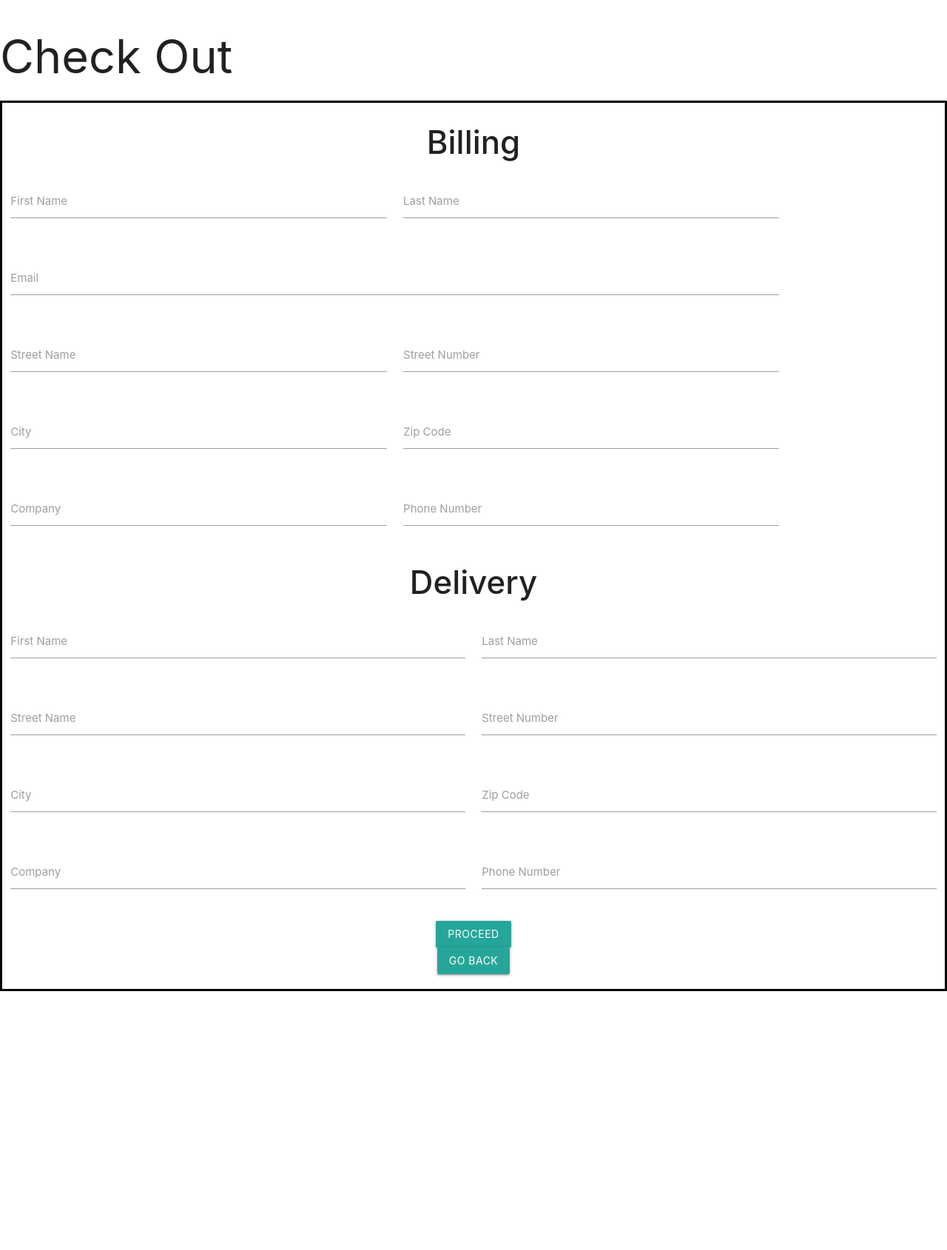
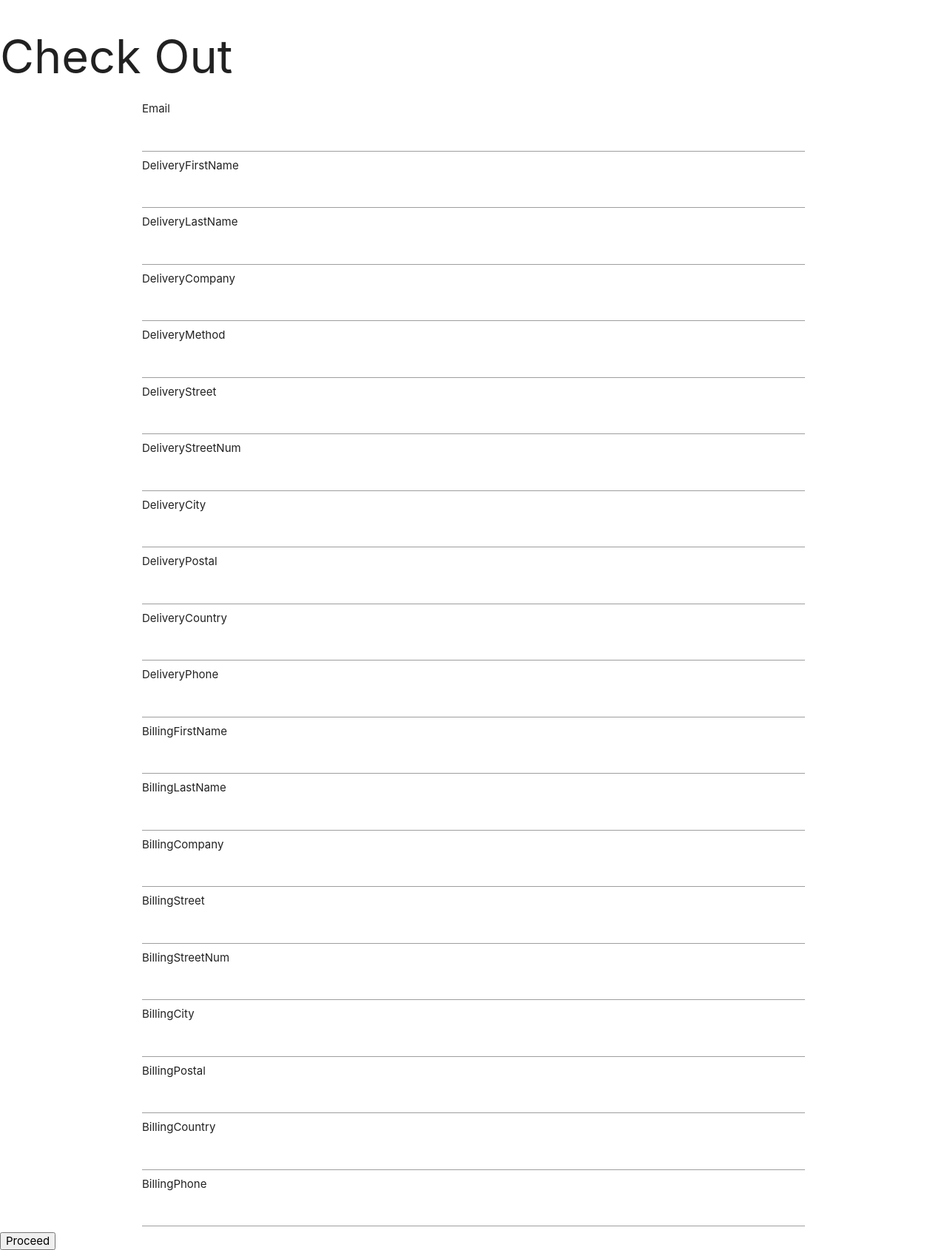
Before and after one commit to Logi19/CaptainConsole, a Django app: template CaptainConsole/store_app/templates/store_app/checkouts.html in a window 1280 px wide. Shown: the whole page at 74% size. Before the commit the page ends 1340 px from the top, so only its background shows below. Run offline with Django 3.2, Linux system fonts and the light colour scheme; the template is opened without the code that fills it: values that come from a table or form of the project are taken from there, others are empty.

Commit message:
still chekcout

```diff
--- a/CaptainConsole/CaptainConsole/settings.py
+++ b/CaptainConsole/CaptainConsole/settings.py
@@ -62,6 +62,7 @@ TEMPLATES = [
         'BACKEND': 'django.template.backends.django.DjangoTemplates',
         'DIRS': [
             os.path.join(BASE_DIR, 'templates'),
+            r'C:\Haskoli\Verklegt2\CaptainConsole\CaptainConsole\store_app\templates\store_app'
         ],
         'APP_DIRS': True,
         'OPTIONS': {
--- a/CaptainConsole/store_app/templates/store_app/checkouts.html
+++ b/CaptainConsole/store_app/templates/store_app/checkouts.html
@@ -3,7 +3,7 @@
 
     {% block head %}
         <link rel="stylesheet" type="text/css" href="{% static "store_app/checkout.css" %}">
-        <link rel="stylesheet" href="https://cdnjs.cloudflare.com/ajax/libs/materialize/1.0.0/css/materialize.min.css">
+<!--        <link rel="stylesheet" href="https://cdnjs.cloudflare.com/ajax/libs/materialize/1.0.0/css/materialize.min.css">-->
     {% endblock %}
 
 
@@ -48,107 +48,118 @@
 
 <!--            <button type="submit" class="btn btn-primary">Proceed</button>-->
 <!--        </form>-->
-        <div class="container-items">
-            <div class="row">
-                <form method="POST" action="">
-                {% csrf_token %}
-                    <div class="grid-item1">
-    <!--                    Billing Information-->
-                        <h3><strong>Billing</strong></h3>
-                        <div class="row">
-                            <div class="input-field col s5">
-                                {{form.billingFirstName}}
-                                <label>First Name</label>
-                            </div>
-                            <div class="input-field col s5">
-                                {{form.billingLastName}}
-                                <label>Last Name</label>
-                            </div>
-                        </div>
-                        <div class="row">
-                            <div class="input-field col s10">
-                                {{form.email}}
-                                <label>Email</label>
-                            </div>
-                        </div>
-                        <div class="row">
-                            <div class="input-field col s5">
-                                {{form.billingStreet}}
-                                <label>Street Name</label>
-                            </div>
-                            <div class="input-field col s5">
-                                {{form.billingStreetNum}}
-                                <label>Street Number</label>
-                            </div>
-                        </div>
-                        <div class="row">
-                            <div class="input-field col s5">
-                                {{form.billingCity}}
-                                <label>City</label>
-                            </div>
-                            <div class="input-field col s5">
-                                {{form.billingPostal}}
-                                <label>Zip Code</label>
-                            </div>
-                        </div>
-                        <div class="row">
-                            <div class="input-field col s5">
-                                {{form.billingCompany}}
-                                <label>Company</label>
-                            </div>
-                            <div class="input-field col s5">
-                                {{form.billingPhone}}
-                                <label>Phone Number</label>
-                            </div>
-                        </div>
-                    </div>
-                    <div class="grid-item2">
-    <!--                    Delivery Information-->
-                        <h3><strong>Delivery</strong></h3>
-                        <div class="row">
-                            <div class="input-field col s6">
-                                {{form.deliveryFirstName}}
-                                <label>First Name</label>
-                            </div>
-                            <div class="input-field col s6">
-                                {{form.deliveryLastName}}
-                                <label>Last Name</label>
-                            </div>
-                        </div>
-                        <div class="row">
-                            <div class="input-field col s6">
-                                {{form.deliveryStreet}}
-                                <label>Street Name</label>
-                            </div>
-                            <div class="input-field col s6">
-                                {{form.deliveryStreetNum}}
-                                <label>Street Number</label>
-                            </div>
-                        </div>
-                        <div class="row">
-                            <div class="input-field col s6">
-                                {{form.deliveryCity}}
-                                <label>City</label>
-                            </div>
-                            <div class="input-field col s6">
-                                {{form.deliveryPostal}}
-                                <label>Zip Code</label>
-                            </div>
-                        </div>
-                        <div class="row">
-                            <div class="input-field col s6">
-                                {{form.deliveryCompany}}
-                                <label>Company</label>
-                            </div>
-                            <div class="input-field col s6">
-                                {{form.deliveryPhone}}
-                                <label>Phone Number</label>
-                            </div>
-                        </div>
-                    </div>
-                    <button type="submit" onclick="insertJSON()" class="btn btn-primary">Proceed</button>
-                </form>
-                <button class="btn btn-primary">Go Back</button>
+<!--        <div class="container-items">-->
+<!--            <div class="row">-->
+<!--                <form method="POST" action="">-->
+<!--                {% csrf_token %}-->
+<!--                    <div class="grid-item1">-->
+<!--    &lt;!&ndash;                    Billing Information&ndash;&gt;-->
+<!--                        <h3><strong>Billing</strong></h3>-->
+<!--                        <div class="row">-->
+<!--                            <div class="input-field col s5">-->
+<!--                                {{form.billingFirstName}}-->
+<!--                                <label>First Name</label>-->
+<!--                            </div>-->
+<!--                            <div class="input-field col s5">-->
+<!--                                {{form.billingLastName}}-->
+<!--                                <label>Last Name</label>-->
+<!--                            </div>-->
+<!--                        </div>-->
+<!--                        <div class="row">-->
+<!--                            <div class="input-field col s10">-->
+<!--                                {{form.email}}-->
+<!--                                <label>Email</label>-->
+<!--                            </div>-->
+<!--                        </div>-->
+<!--                        <div class="row">-->
+<!--                            <div class="input-field col s5">-->
+<!--                                {{form.billingStreet}}-->
+<!--                                <label>Street Name</label>-->
+<!--                            </div>-->
+<!--                            <div class="input-field col s5">-->
+<!--                                {{form.billingStreetNum}}-->
+<!--                                <label>Street Number</label>-->
+<!--                            </div>-->
+<!--                        </div>-->
+<!--                        <div class="row">-->
+<!--                            <div class="input-field col s5">-->
+<!--                                {{form.billingCity}}-->
+<!--                                <label>City</label>-->
+<!--                            </div>-->
+<!--                            <div class="input-field col s5">-->
+<!--                                {{form.billingPostal}}-->
+<!--                                <label>Zip Code</label>-->
+<!--                            </div>-->
+<!--                        </div>-->
+<!--                        <div class="row">-->
+<!--                            <div class="input-field col s5">-->
+<!--                                {{form.billingCompany}}-->
+<!--                                <label>Company</label>-->
+<!--                            </div>-->
+<!--                            <div class="input-field col s5">-->
+<!--                                {{form.billingPhone}}-->
+<!--                                <label>Phone Number</label>-->
+<!--                            </div>-->
+<!--                        </div>-->
+<!--                    </div>-->
+<!--                    <div class="grid-item2">-->
+<!--    &lt;!&ndash;                    Delivery Information&ndash;&gt;-->
+<!--                        <h3><strong>Delivery</strong></h3>-->
+<!--                        <div class="row">-->
+<!--                            <div class=""></div>-->
+<!--                            <div class="input-field col s6">-->
+<!--                                {{form.deliveryFirstName}}-->
+<!--                                <label>First Name</label>-->
+<!--                            </div>-->
+<!--                            <div class="input-field col s6">-->
+<!--                                {{form.deliveryLastName}}-->
+<!--                                <label>Last Name</label>-->
+<!--                            </div>-->
+<!--                        </div>-->
+<!--                        <div class="row">-->
+<!--                            <div class="input-field col s6">-->
+<!--                                {{form.deliveryStreet}}-->
+<!--                                <label>Street Name</label>-->
+<!--                            </div>-->
+<!--                            <div class="input-field col s6">-->
+<!--                                {{form.deliveryStreetNum}}-->
+<!--                                <label>Street Number</label>-->
+<!--                            </div>-->
+<!--                        </div>-->
+<!--                        <div class="row">-->
+<!--                            <div class="input-field col s6">-->
+<!--                                {{form.deliveryCity}}-->
+<!--                                <label>City</label>-->
+<!--                            </div>-->
+<!--                            <div class="input-field col s6">-->
+<!--                                {{form.deliveryPostal}}-->
+<!--                                <label>Zip Code</label>-->
+<!--                            </div>-->
+<!--                        </div>-->
+<!--                        <div class="row">-->
+<!--                            <div class="input-field col s6">-->
+<!--                                {{form.deliveryCompany}}-->
+<!--                                <label>Company</label>-->
+<!--                            </div>-->
+<!--                            <div class="input-field col s6">-->
+<!--                                {{form.deliveryPhone}}-->
+<!--                                <label>Phone Number</label>-->
+<!--                            </div>-->
+<!--                        </div>-->
+<!--                    </div>-->
+<!--                    <button type="submit" onclick="insertJSON()" class="btn btn-primary">Proceed</button>-->
+<!--                </form>-->
+<!--                <button class="btn btn-primary">Go Back</button>-->
+<!--            </div>-->
+<!--        </div>-->
+        <form method="post" action="">
+            {% csrf_token %}
+            <div class="container">
+                {% for fields in form %}
+                {{fields.label}}
+                {{fields}}
+                {% endfor %}
             </div>
-        </div>
+            <button type="submit">Proceed</button>
+        </form>
     {% endblock %}
```
Also changed, not shown: CaptainConsole/store_app/templates/store_app/order_form.html (deleted, +0 -154 lines), CaptainConsole/store_app/views.py (+26 -7 lines).
